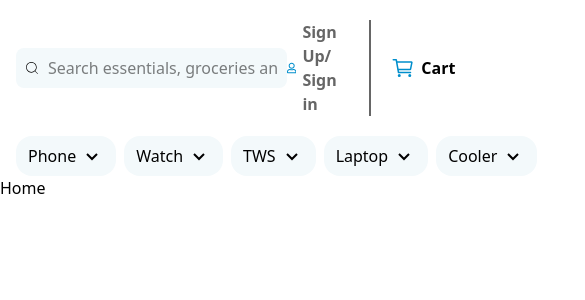
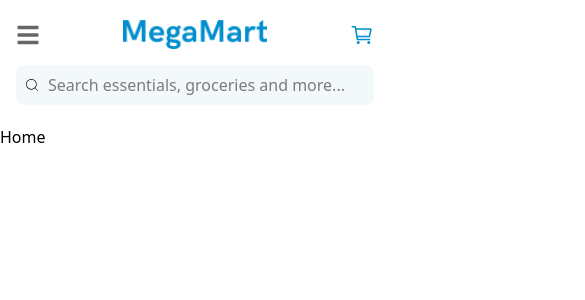
Before and after one commit to habib-prog/E-commerce, a React (Vite) app: page / in a window 390 px wide. Shown: the top 300 px of the page, 585 px wide, since content can reach past the window. Built offline with nearby package versions, Linux system fonts and the light colour scheme.

Commit message:
Nav section responsive

```diff
--- a/src/Components/Layout/Navbar.jsx
+++ b/src/Components/Layout/Navbar.jsx
@@ -1,7 +1,7 @@
 import React, { Children } from "react";
 import { Link } from "react-router";
 import { CiSearch } from "react-icons/ci";
-import { FaRegUser } from "react-icons/fa";
+import { FaBars, FaRegUser } from "react-icons/fa";
 import { IoCartOutline } from "react-icons/io5";
 import { BiChevronDown } from "react-icons/bi";
 
@@ -37,10 +37,14 @@
     <header>
       <nav className="py-5">
         <div className="container flex justify-between items-center ">
-          <Link to="/">
-            <img src="/logo.png" alt="logo" />
+          <button className="sm:hidden">
+            <FaBars className="text-primary text-2xl " />
+          </button>
+          <Link to="/" className="inline-block sm:w-auto w-36">
+            <img className="w-full" src="/logo.png" alt="logo" />
           </Link>
-          <div className="search flex items-center p-2 gap-2  rounded-lg bg-[#F3F9FB] w-full max-w-126.75">
+          {/* Desktop Navigation Bar Started */}
+          <div className="search hidden sm:flex items-center p-2 gap-2  rounded-lg bg-[#F3F9FB] w-full max-w-126.75">
             <CiSearch />
             <input
               className="outline-none flex-1  "
@@ -48,27 +52,40 @@
               placeholder="Search essentials, groceries and more..."
             />
           </div>
+          {/* Desktop Navigation Bar Ended */}
           <div className="auth flex items-center gap-10">
             <Link
               to="/signin"
-              className="flex text-base items-center font-bold gap-1.5 text-primary relative after:absolute after:h-full after:w-0.5 after:bg-primary after:top-0 after:-right-5"
+              className=" hidden md:flex text-base items-center font-bold gap-1.5 text-primary relative after:absolute after:h-full after:w-0.5 after:bg-primary after:top-0 after:-right-5"
             >
               <FaRegUser className="text-brand text-2xl" />
               Sign Up/ Sign in
             </Link>
             <Link
               to="cart"
-              className="flex text-base items-center font-bold gap-1.5"
+              className="flex text-base items-center text-primary font-bold gap-1.5"
             >
-              <IoCartOutline className="text-brand text-2xl" />
-              Cart
+              <IoCartOutline className="text-brand  text-2xl" />
+              <span className="hidden sm:block"> Cart</span>
             </Link>
           </div>
         </div>
+        {/* Mobile nav start */}
+        <div className="container flex justify-center items-center sm:hidden">
+          <div className="search mt-4  flex items-center p-2 gap-2  rounded-lg bg-[#F3F9FB] w-full max-w-126.75">
+            <CiSearch />
+            <input
+              className="outline-none flex-1  "
+              type="text"
+              placeholder="Search essentials, groceries and more..."
+            />
+          </div>
+        </div>
+        {/* Mobile nav end */}
       </nav>
       {/* Products category Started */}
-      <div>
-        <div className="container flex gap-2">
+      <div className="p-4 border-third border-y hidden md:block ">
+        <div className=" container flex gap-2">
           {categories.map((item) => (
             <div key={item.title} className="relative group">
               <Link className="hover:bg-brand hover:text-white font-medium bg-third px-3 py-2  rounded-2xl inline-block ">
```
